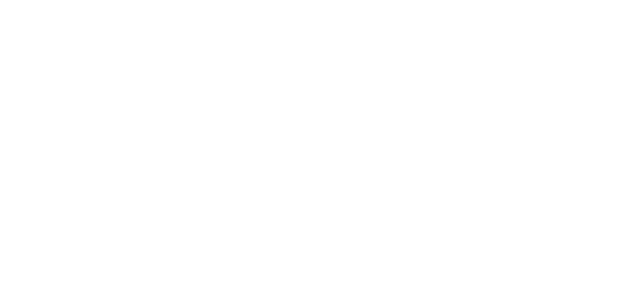
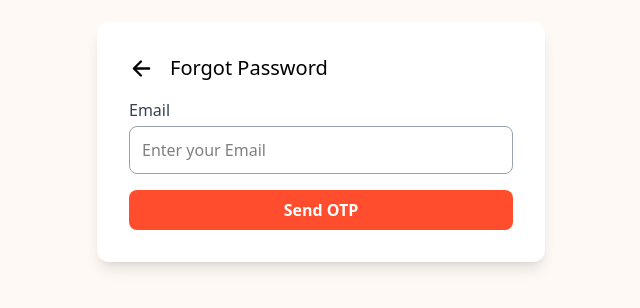
Before and after one commit to harshchaudhary01/QuickBites, a React app in the folder frontend/: page /forgot-password in a window 1280 px wide. Before the commit this address had no page. Shown: the part 258-566 px from the top of the page, without its empty margins (319-959 px from the left). Built offline with nearby package versions, Linux system fonts and the light colour scheme; the HTML template or start-up script is replaced by a standard one.

Commit message:
Building the UI of Forgot Password

```diff
--- a/frontend/src/App.jsx
+++ b/frontend/src/App.jsx
@@ -3,6 +3,7 @@
 import SignUp from './pages/SignUp'
 import SignIn from './pages/SignIn'
 import LandingPage from './pages/LandingPage'
+import ForgotPassword from './pages/ForgotPassword'
 
 export const serverUrl = "http://localhost:8000";
 
@@ -12,6 +13,7 @@
       <Route path="/" element={<LandingPage />} />
       <Route path='/signup' element={<SignUp />} />
       <Route path='/signin' element={<SignIn />} />
+      <Route path='/forgot-password' element={<ForgotPassword />} />
     </Routes>
   )
 }
--- /dev/null
+++ b/frontend/src/pages/ForgotPassword.jsx
@@ -0,0 +1,111 @@
+import React, { useState } from 'react'
+import { useNavigate } from 'react-router-dom';
+import { IoArrowBack } from "react-icons/io5";
+
+import { FaRegEye } from "react-icons/fa";
+import { FaEyeSlash } from "react-icons/fa";
+
+const ForgotPassword = () => {
+  const [step, setStep] = useState(1);
+  const [email, setEmail] = useState("");
+  const [OTP, setOTP] = useState("");
+  const [newPassword, setNewPassword] = useState("");
+  const [confirmPassword, setConfirmPassword] = useState("");
+
+  const [showPassword, setShowPassword] = useState(false);
+  const [showConfirmPassword, setShowConfirmPassword] = useState(false);
+  const navigate = useNavigate();
+  return (
+    <div className='flex w-full items-center justify-center min-h-screen p-4 bg-[#fff9f6]'>
+      <div className='bg-white rounded-xl shadow-lg w-full max-w-md p-8 '>
+        <div className='mb-4 flex items-center gap-4'>
+          <IoArrowBack onClick={() => { navigate("/signin") }} className='cursor-pointer' size={25} />
+          <h1 className='text-xl font-medium'>Forgot Password</h1>
+        </div>
+
+        {step === 1 && (
+          <>
+            {/* Email */}
+            <div className='mb-4'>
+              <label htmlFor="Email" className='block text-gray-700 font-medium mb-1'>
+                Email
+              </label>
+              <input
+                type="email"
+                className='w-full border rounded-lg px-3 py-2 focus:outline-orange-500 border-gray-400 h-12'
+                placeholder='Enter your Email'
+                onChange={(e) => setEmail(e.target.value)}
+                value={email}
+              />
+            </div>
+
+            {/* Button */}
+            <button className='w-full cursor-pointer font-semibold py-2 rounded-lg transition duration-200 bg-[#ff4d2d] text-white hover:bg-[#e64323] hover:scale-95'>
+              Send OTP
+            </button>
+          </>
+        )}
+
+        {step === 2 && (
+          <>
+            {/* Email */}
+            <div className='mb-4'>
+              <label htmlFor="otp" className='block text-gray-700 font-medium mb-1'>
+                OTP
+              </label>
+              <input
+                type="text"
+                className='w-full border rounded-lg px-3 py-2 focus:outline-orange-500 border-gray-400 h-12'
+                placeholder='Enter your OTP'
+                onChange={(e) => setOTP(e.target.value)}
+                value={OTP}
+              />
+            </div>
+
+            {/* Button */}
+            <button className='w-full cursor-pointer font-semibold py-2 rounded-lg transition duration-200 bg-[#ff4d2d] text-white hover:bg-[#e64323] hover:scale-95'>
+              Verify OTP
+            </button>
+          </>
+        )}
+
+        {step === 3 && (
+          <>
+            {/* Password */}
+            <div className='mb-4'>
+              <label htmlFor="password" className='block text-gray-700 font-medium mb-1'>Password</label>
+              <div className='relative'>
+                <input type={`${showPassword ? "text" : "password"}`} className='w-full border rounded-lg px-3 py-2 focus:outline-orange-500' placeholder='Enter your Password'
+                  onChange={(e) => { setNewPassword(e.target.value) }} value={newPassword}
+                />
+                <button onClick={() => {
+                  showPassword ? setShowPassword(false) : setShowPassword(true);
+                }} className='absolute top-3 right-5 cursor-pointer'>{showPassword ? <FaRegEye /> : <FaEyeSlash />}</button>
+              </div>
+            </div>
+            {/* Password */}
+            <div className='mb-4'>
+              <label htmlFor="password" className='block text-gray-700 font-medium mb-1'>Password</label>
+              <div className='relative'>
+                <input type={`${showConfirmPassword ? "text" : "password"}`} className='w-full border rounded-lg px-3 py-2 focus:outline-orange-500' placeholder='Enter your Password'
+                  onChange={(e) => { setConfirmPassword(e.target.value) }} value={confirmPassword}
+                />
+                <button onClick={() => {
+                  showConfirmPassword ? setShowConfirmPassword(false) : setShowConfirmPassword(true);
+                }} className='absolute top-3 right-5 cursor-pointer'>{showConfirmPassword ? <FaRegEye /> : <FaEyeSlash />}</button>
+              </div>
+            </div>
+
+            {/* Button */}
+            <button className='w-full cursor-pointer font-semibold py-2 rounded-lg transition duration-200 bg-[#ff4d2d] text-white hover:bg-[#e64323] hover:scale-95'>
+              Reset Password
+            </button>
+          </>
+        )}
+
+      </div>
+    </div>
+  )
+}
+
+export default ForgotPassword;
--- a/frontend/src/pages/SignIn.jsx
+++ b/frontend/src/pages/SignIn.jsx
@@ -59,7 +59,7 @@
                     />
                     <button onClick={()=>{
                         showPassword ? setshowPassword(false) : setshowPassword(true);
-                    }} className='absolute top-3 right-5 cursor-pointer'>{showPassword ? <FaEyeSlash /> : <FaRegEye />}</button>
+                    }} className='absolute top-3 right-5 cursor-pointer'>{showPassword ? <FaRegEye /> : <FaEyeSlash />}</button>
                     </div>
                 </div>
 
--- a/frontend/src/pages/SignUp.jsx
+++ b/frontend/src/pages/SignUp.jsx
@@ -77,7 +77,7 @@
                     />
                     <button onClick={()=>{
                         showPassword ? setshowPassword(false) : setshowPassword(true);
-                    }} className='absolute top-3 right-5 cursor-pointer'>{showPassword ? <FaEyeSlash /> : <FaRegEye />}</button>
+                    }} className='absolute top-3 right-5 cursor-pointer'>{showPassword ? <FaRegEye /> : <FaEyeSlash />}</button>
                     </div>
                 </div>
 
```
Also changed, not shown: 1 other file (tests, documents, lock files or other folders).
